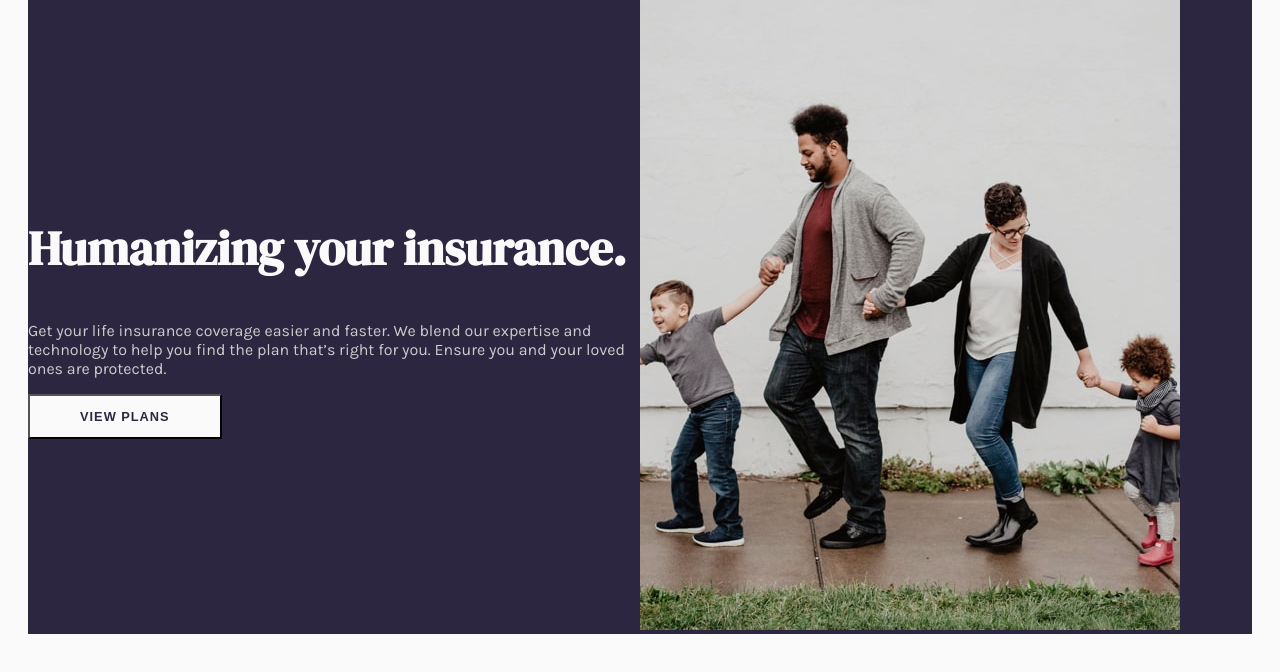
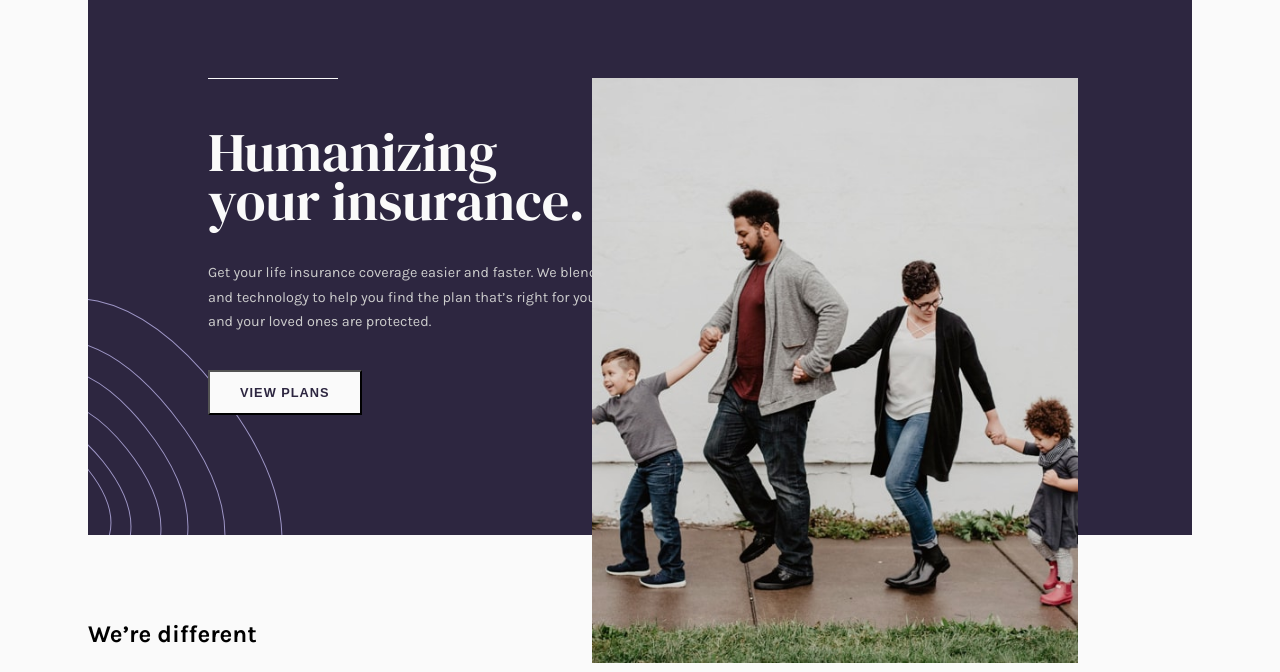
Before and after one commit to nhi-ngo/Frontend-Challenges, a plain HTML site: page insure-landing-page-master/index.html in a window 1280 px wide. Shown: the part 99-771 px from the top of the page. Drawn offline with Linux system fonts and the light colour scheme.

Commit message:
Styling hero section

```diff
--- a/insure-landing-page-master/index.html
+++ b/insure-landing-page-master/index.html
@@ -22,21 +22,21 @@
 					</ul>
 				</nav>
 
-				<div class=" flex hero__info">
-
+				<div class="hero__info">
 					<div class="hero__info__left">
-						<h1 class="hero__info__heading">Humanizing your insurance.</h1>
+						<h1 class="hero__info__heading">
+              Humanizing
+            </br>
+              your insurance.</h1>
 						<p>
 							Get your life insurance coverage easier and faster. We blend our expertise and technology to help you find
 							the plan that’s right for you. Ensure you and your loved ones are protected.
 						</p>
 						<button>View plans</button>
-          </div>
-
+					</div>
 					<div class="hero__info__right">
-            <img src="./images/image-intro-desktop.jpg" alt="">
-          </div>
-
+						<img src="./images/image-intro-desktop.jpg" alt="" />
+					</div>
 				</div>
 			</div>
 		</section>
@@ -117,7 +117,7 @@
 						<li><a href="#">Sales</a></li>
 						<li><a href="#">Support</a></li>
 						<li><a href="#">Live chat</a></li>
-          </ul>
+					</ul>
 
 					<ul>
 						<p><a href="#">Others</a></p>
@@ -125,9 +125,8 @@
 						<li><a href="#">Press</a></li>
 						<li><a href="#">Licenses</a></li>
 					</ul>
-        </div>
-      </div>
-
+				</div>
+			</div>
 		</footer>
 	</body>
 </html>
--- a/insure-landing-page-master/scss/_global.scss
+++ b/insure-landing-page-master/scss/_global.scss
@@ -11,13 +11,14 @@ html {
 body {
 	font-family: $font__primary;
 	background-color: $offWhite;
+	line-height: 1.7;
 }
 
 .container {
-	width: 1430px;
+	width: 1380px;
 	max-width: 100%;
 	margin: 0 auto;
-	padding: 20px;
+	padding: 30px 80px;
 }
 
 .flex {
@@ -33,11 +34,11 @@ button {
 	font-weight: 700;
 	letter-spacing: 1px;
 	text-transform: uppercase;
-  padding: 13px 50px;
-
+	padding: 13px 30px;
 }
 
 // Hero section
+
 .hero__nav {
 	justify-content: space-between;
 
@@ -64,19 +65,49 @@ button {
 
 .hero__info {
 	background-color: $violet;
+	padding: 50px 120px 120px;
+	position: relative;
+	background-image: url(../images/bg-pattern-intro-left-desktop.svg);
+	background-repeat: no-repeat;
+	background-position-y: 300px;
 
-	& > div {
-		flex: 1;
+	&__left {
+		width: 490px;
 	}
 
 	&__heading {
 		font-family: $font__secondary;
 		color: $headings__color;
 		font-size: $headings__size;
+		line-height: 0.9;
+		font-weight: $heading__weight;
+		margin: 80px 0 0;
+		position: relative;
 	}
 
 	& p {
 		color: darken(#fff, 20%);
 		font-size: $paragraph;
+		margin: 35px 0;
+	}
+
+	&__right {
+		position: absolute;
+		right: 60px;
+		top: 80px;
+
+		img {
+			width: 90%;
 		}
 	}
+}
+
+.hero__info__heading::before {
+	content: '';
+	height: 1px;
+	width: 130px;
+	position: absolute;
+	top: -50px;
+	left: 0;
+	background-color: $offWhite;
+}
--- a/insure-landing-page-master/scss/_variables.scss
+++ b/insure-landing-page-master/scss/_variables.scss
@@ -5,7 +5,7 @@ $font__primary: 'Karla', sans-serif;
 $font__secondary: 'DM Serif Display', serif;
 
 // Sizes
-$paragraph: 1rem;
+$paragraph: 0.9rem;
 
 // Colors
 $violet: hsl(256, 26%, 20%);
@@ -16,4 +16,5 @@ $offWhite: hsl(0, 0%, 98%);
 
 // Headings
 $headings__color: hsl(0, 0%, 98%);
-$headings__size: 3rem;
+$headings__size: 3.4rem;
+$heading__weight: 400;
```
Also changed, not shown: insure-landing-page-master/scss/style.css, 1 other file. Lines whose indentation alone changed are shown as unchanged.
